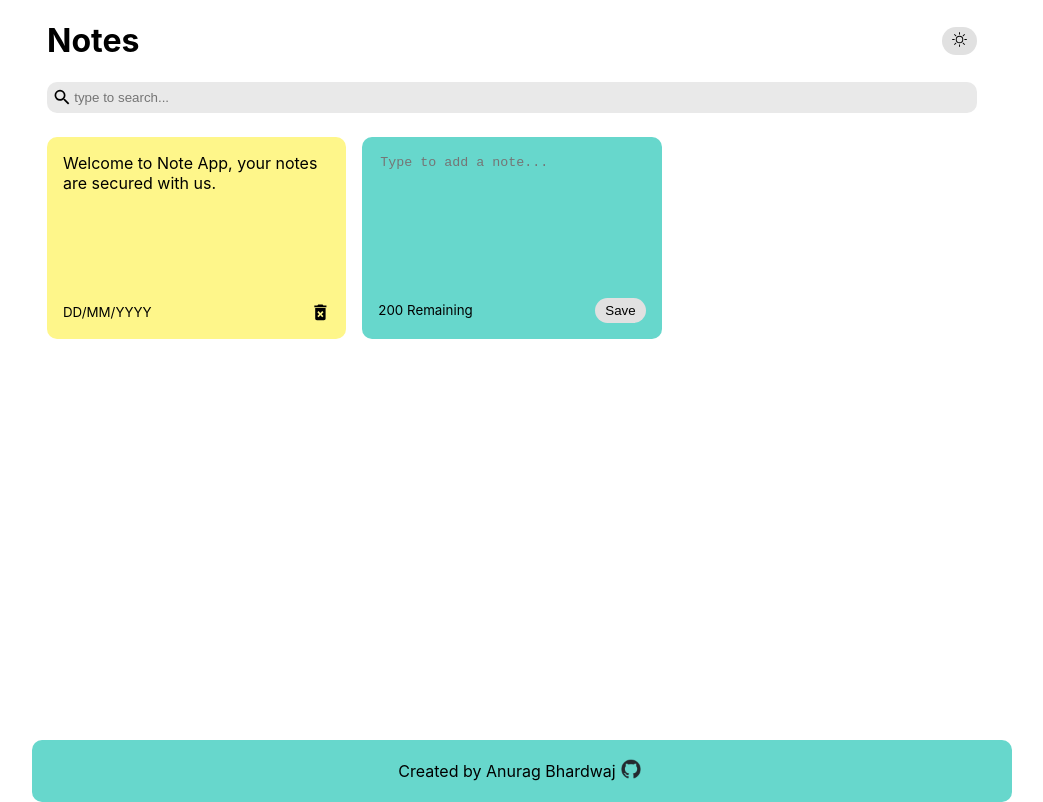
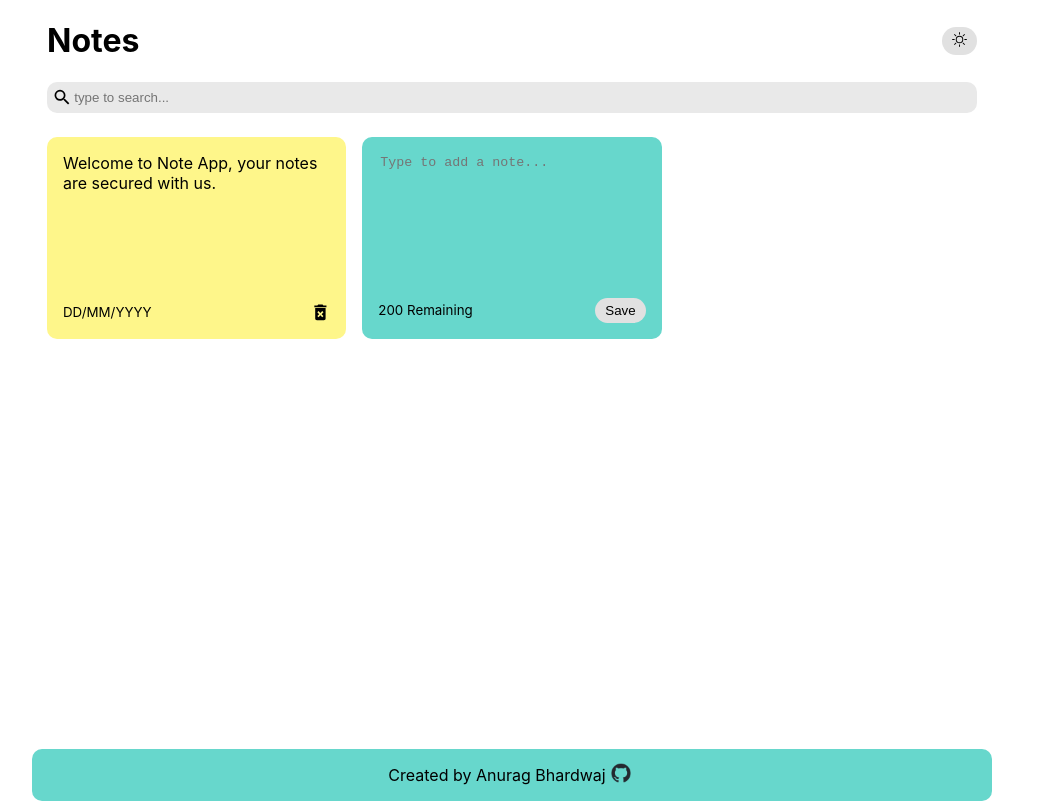
Before and after one commit to theanuraaag/notes-app, a React (Create React App) app: page / in a window 1280 px wide. Shown: the whole page, without its empty margins (128-1171 px from the left). Built offline with nearby package versions, Linux system fonts and the light colour scheme.

Commit message:
ui changes

```diff
--- a/src/index.css
+++ b/src/index.css
@@ -26,29 +26,28 @@ code {
   color: white;
 }
 
-.main-container{
+.main-container {
   max-width: 960px;
   margin-right: auto;
   margin-left: auto;
   padding-right: 15px;
   padding-left: 15px;
 }
+
 .container {
   max-width: 960px;
   margin-right: auto;
   margin-left: auto;
   padding-right: 15px;
   padding-left: 15px;
-	min-height: calc(100vh - 60px);
+  min-height: calc(100vh - 51px);
 }
 
 .notes-list {
   display: grid;
   grid-gap: 1rem;
-	grid-template-columns: repeat(
-		auto-fill,
-		minmax(250px, 1fr)
-	);
+  grid-template-columns: repeat(auto-fill,
+      minmax(250px, 1fr));
 }
 
 .note.new {
@@ -124,16 +123,17 @@ textarea:focus {
   width: 100%;
   display: flex;
   justify-content: center;
-	padding: 5px 10px 5px 10px;
   background-color: #67d7cc;
-	border-radius: 10px	;
+  border-radius: 10px;
   align-items: center;
 }
+
 .footer a {
   color: black;
   text-decoration: none;
 
 }
+
 .footer img {
   width: 20px;
   margin: 5px;
```
Lines whose indentation alone changed are shown as unchanged.
